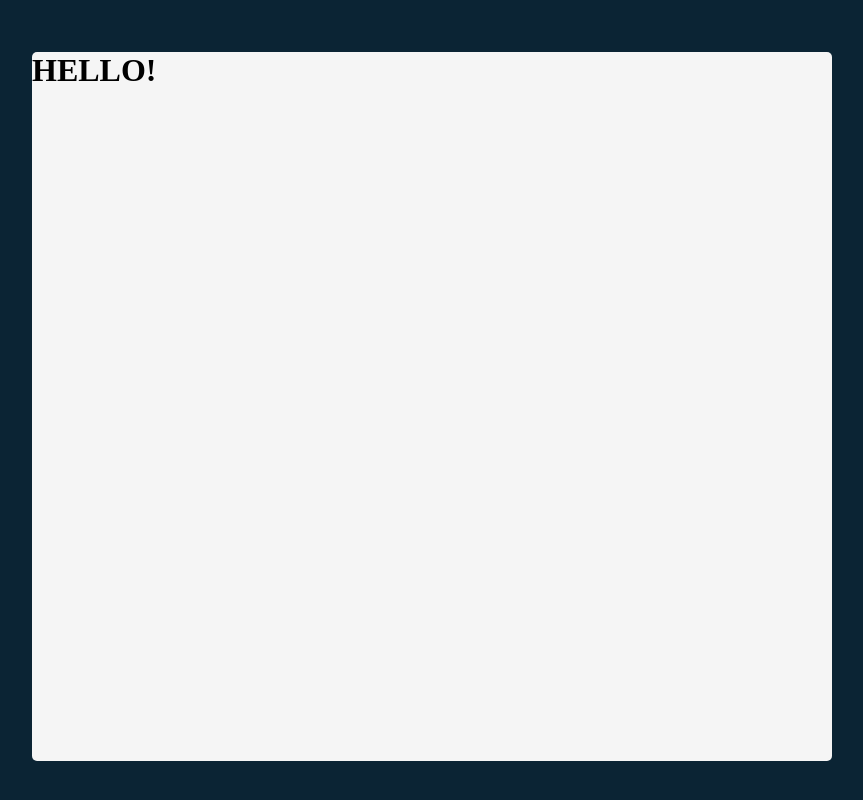
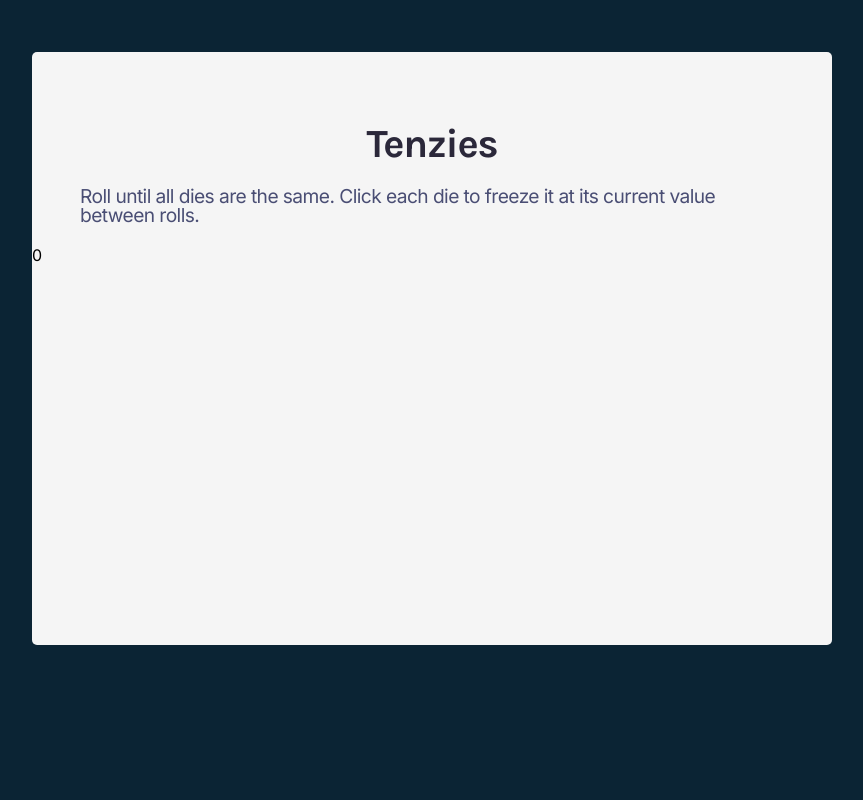
Before and after one commit to bl-aire/tenzies, a React (Vite) app: page / in a window 1280 px wide. Shown: the whole page, without its empty margins (208-1071 px from the left). Built offline with nearby package versions, Linux system fonts and the light colour scheme.

Commit message:
Syle components

```diff
--- a/index.html
+++ b/index.html
@@ -3,6 +3,12 @@
   <head>
     <meta charset="UTF-8" />
     <link rel="icon" type="image/svg+xml" href="/vite.svg" />
+    <link rel="preconnect" href="https://fonts.googleapis.com">
+    <link rel="preconnect" href="https://fonts.gstatic.com" crossorigin>
+    <link href="https://fonts.googleapis.com/css2?family=Inter:wght@200;300;400;500&display=swap" rel="stylesheet">
+    <link rel="preconnect" href="https://fonts.googleapis.com">
+    <link rel="preconnect" href="https://fonts.gstatic.com" crossorigin>
+    <link href="https://fonts.googleapis.com/css2?family=Karla:wght@400;500;600;700&display=swap" rel="stylesheet">
     <meta name="viewport" content="width=device-width, initial-scale=1.0" />
     <title>Tenzies</title>
   </head>
--- a/src/App.css
+++ b/src/App.css
@@ -6,13 +6,40 @@ body {
   margin: 0;
   background-color: #0B2434;
   padding: 20px;
+  font-family: 'Inter', sans-serif;
+  margin-top: 2em;
 }
 
 main {
   background-color: #F5F5F5;
-  height: 80vh;
+  height: 50vh;
   max-width: 50em;
   width: 90vw;
   border-radius: 5px;
-  margin-top: 2em;
 }
+
+.instructions{
+  display:flex;
+  flex-direction: column;
+  align-items: center;
+  justify-content: center;
+  padding: 0 3em;
+  color:#4A4E74;
+}
+
+.title{
+  color: #2B283A;
+  font-family: 'Karla', sans-serif;
+  font-weight: 700;
+  font-size: 2.5em;
+  line-height: 0.6em;
+  letter-spacing: -0.03em;
+  margin: 2em 0 0.3em 0;
+}
+
+.instructions p{
+  font-weight: 400;
+  font-size: 1.2em;
+  line-height: 1em;
+  letter-spacing: -0.03em;
+}
--- a/src/App.jsx
+++ b/src/App.jsx
@@ -1,4 +1,3 @@
-import { useState } from 'react'
 import Content from './components/Content'
 import './App.css'
 import Die from './components/Die'
@@ -8,7 +7,7 @@ function App() {
     <main>
       <Content />
       <Die
-        value="0"
+        value={0}
       />
     </main>
   )
--- a/src/components/Content.jsx
+++ b/src/components/Content.jsx
@@ -1,7 +1,8 @@
 export default function Content(){
     return(
-        <div>
-            <h1>HELLO!</h1>
+        <div className="instructions">
+            <h1 className="title">Tenzies</h1>
+            <p>Roll until all dies are the same. Click each die to freeze it at its current value between rolls.</p>
         </div>
     )
 }
--- a/src/components/Die.jsx
+++ b/src/components/Die.jsx
@@ -1,7 +1,7 @@
-export default function Die(prop){
+export default function Die(props){
     return(
         <main>
-
+            <div>{props.value}</div>
         </main>
     )
 }
```
